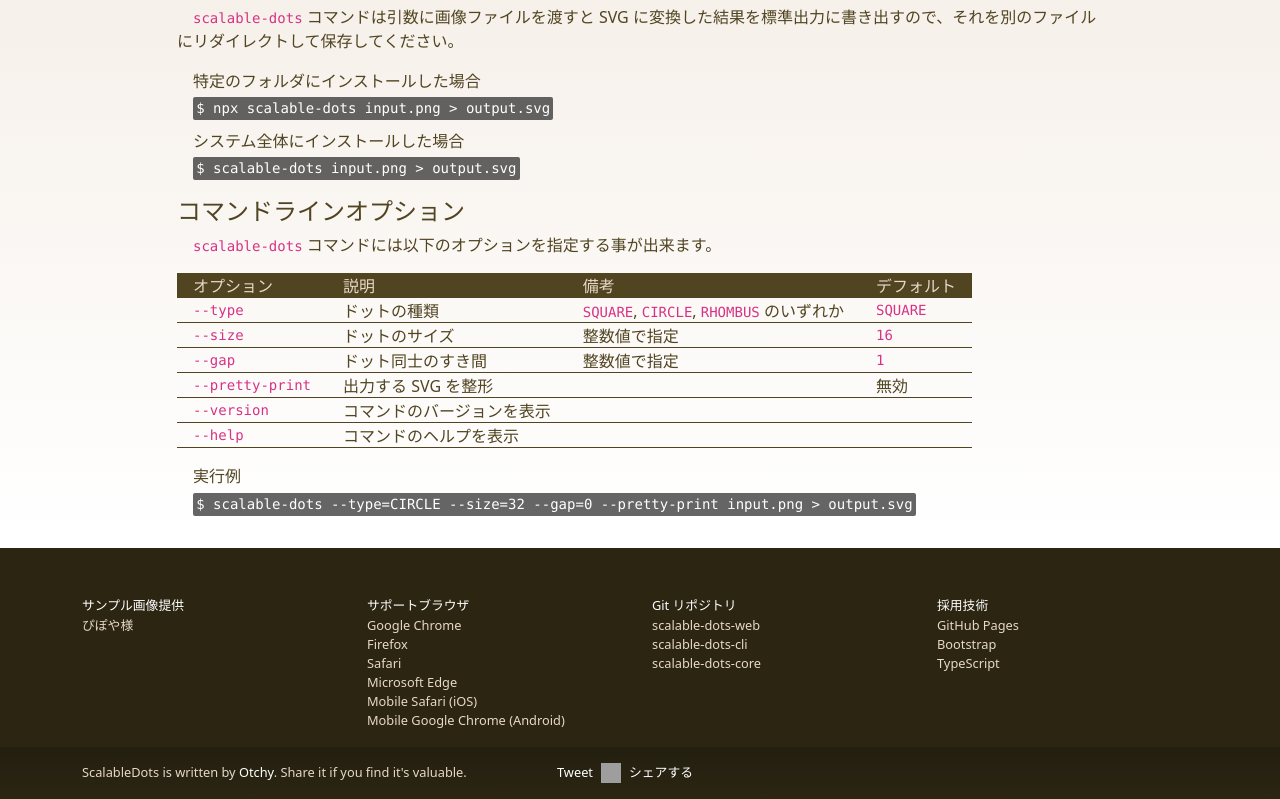
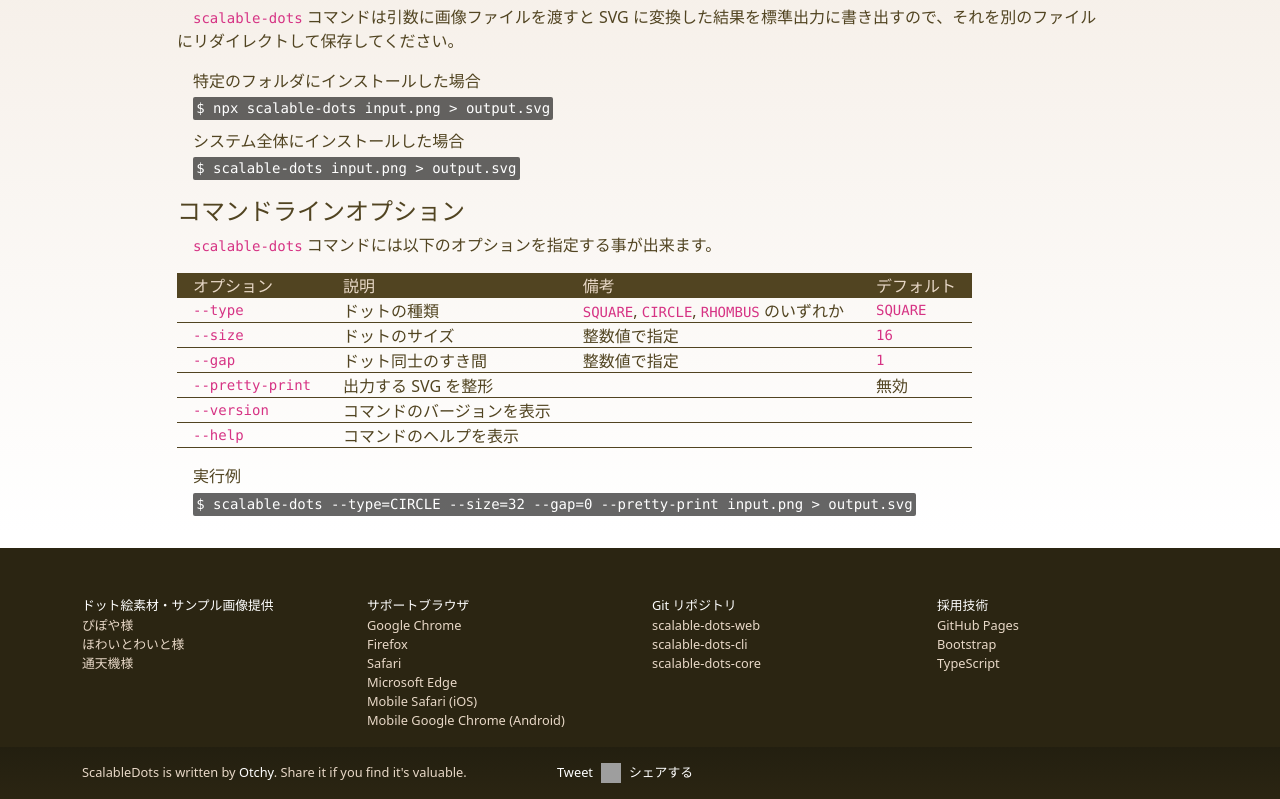
Before and after one commit to otchy210/scalable-dots-web, a website built with webpack: page docs/index.html in a window 1280 px wide. Shown: the part 1289-2088 px from the top of the page. Built offline with nearby package versions, Linux system fonts and the light colour scheme; grey boxes are pictures that could not be loaded; a web font is replaced by a local one.

Commit message:
0.0.37: Add sample image

```diff
--- a/docs/index.html
+++ b/docs/index.html
@@ -43,6 +43,7 @@
               <select class="form-select sample-image">
                 <option value="" selected>サンプル画像を選択</option>
                 <option value="airship.png">飛空挺 (提供: ぴぽや様)</option>
+                <option value="elf.png">エルフ (提供: 通天機様)</option>
               </select>
             </div>
           </div>
@@ -388,9 +389,19 @@
         <div class="row">
           <div class="col-12 col-sm-6 col-md-3">
             <dl>
-              <dt>サンプル画像提供</dt>
+              <dt>ドット絵素材・サンプル画像提供</dt>
               <dd>
                 <a href="https://pipoya.net/" target="_blank">ぴぽや様</a>
+              </dd>
+              <dd>
+                <a href="https://twitter.com/WhyToWight" target="_blank"
+                  >ほわいとわいと様</a
+                >
+              </dd>
+              <dd>
+                <a href="https://twitter.com/twotenky" target="_blank"
+                  >通天機様</a
+                >
               </dd>
             </dl>
           </div>
--- a/package.json
+++ b/package.json
@@ -1,6 +1,6 @@
 {
   "name": "@otchy/scalable-dots-web",
-  "version": "0.0.36",
+  "version": "0.0.37",
   "description": "",
   "scripts": {
     "build": "webpack",
```
Also changed, not shown: docs/sample-images/airship.png, docs/sample-images/elf.png (added).
